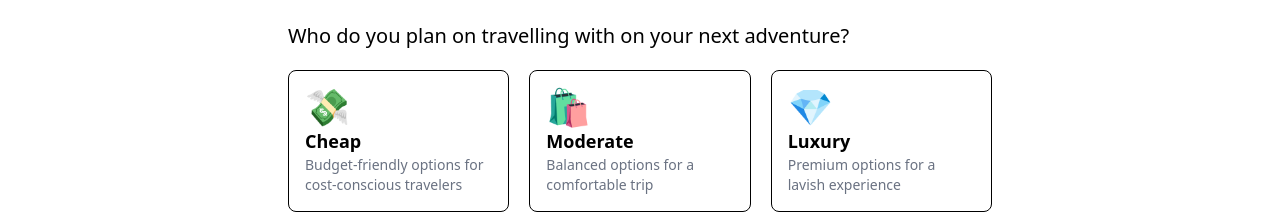
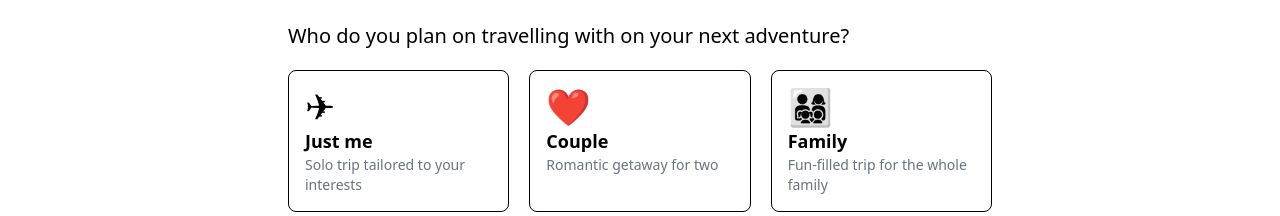
Before and after one commit to Shrilesh-Dhobale/AI-Trip-Planner, a React (Vite) app: page /create-trip in a window 1280 px wide. Shown: the part 736-952 px from the top of the page. Built offline with nearby package versions, Linux system fonts and the light colour scheme; no server answers.

Commit message:
Card created for travels member

```diff
--- a/src/create-trip/index.jsx
+++ b/src/create-trip/index.jsx
@@ -2,7 +2,7 @@ import React from 'react'
 import GooglePlacesAutocomplete from 'react-google-places-autocomplete';
 import { useState } from 'react';
 import { Input } from '@/components/ui/input';
-import { SelectBudgetOptions } from '@/constants/options';
+import { SelectBudgetOptions, SelectTravelList } from '@/constants/options';
 
 function CreateTrip() {
   const [place,setplace]=useState();
@@ -44,7 +44,7 @@ function CreateTrip() {
         <div>
           <h2 className='text-xl my-3 font-medium'>Who do you plan on travelling with on your next adventure?</h2>
           <div className='grid grid-cols-3 gap-5 mt-5'>
-            {SelectBudgetOptions.map((item,index)=>(
+            {SelectTravelList.map((item,index)=>(
               <div key={index} className='p-4 border rounded-lg hover:shadow cursor-pointer '>
                 <h2 className='text-4xl'>{item.icon}</h2>
                 <h2 className='font-bold text-lg'>{item.title}</h2>
```
